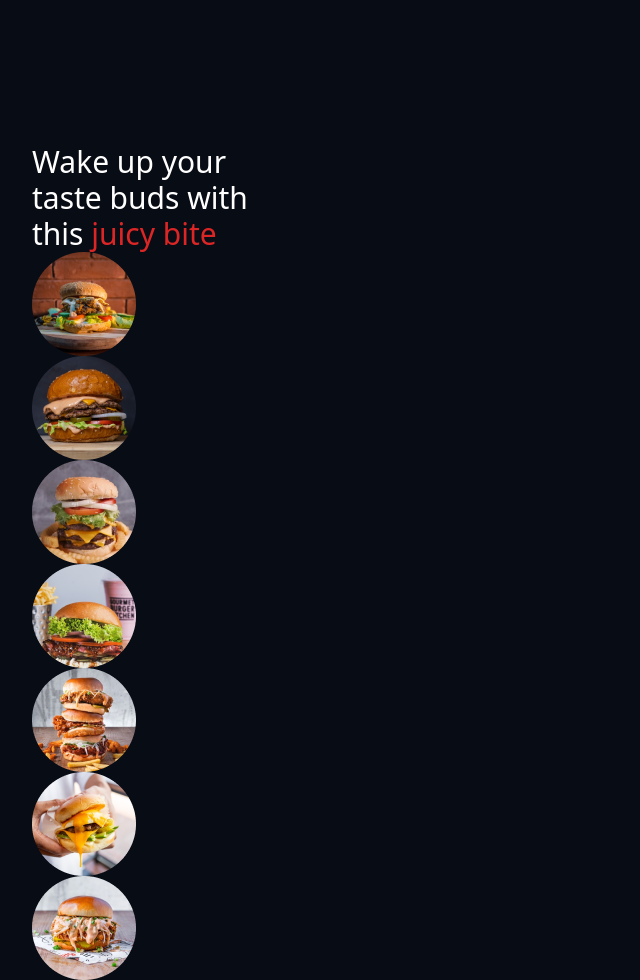
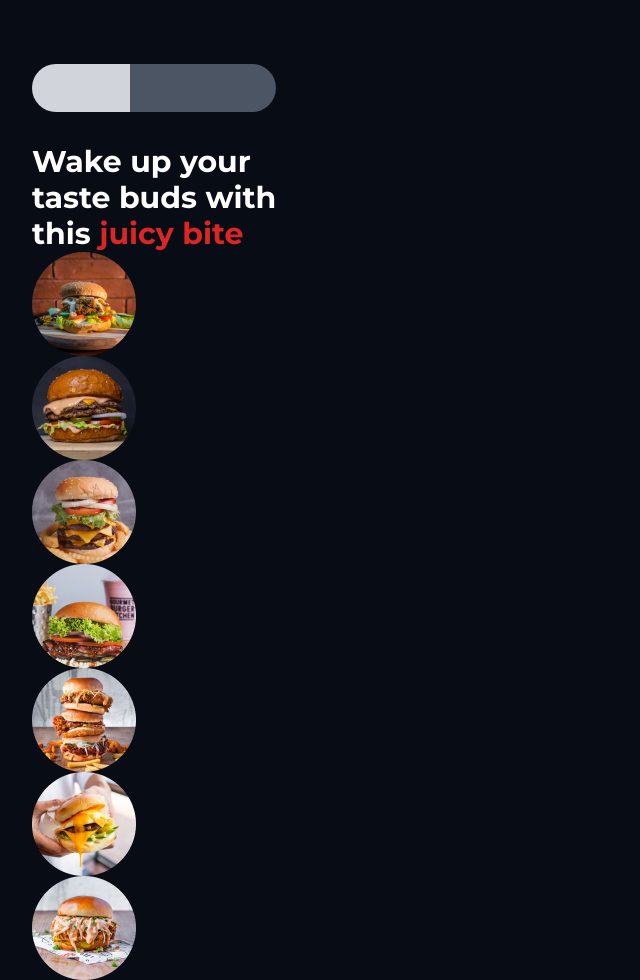
Before and after one commit to elamuhombe/gomycode-50-design-challenges, a plain HTML site: page 04.juicy-bite/index.html in a window 1280 px wide. Shown: the whole page, without its empty margins (0-640 px from the left). Drawn offline with nearby package versions, Linux system fonts and the light colour scheme.

Commit message:
feat: Add custom gradient background style

```diff
--- a/04.juicy-bite/src/styles/custom.css
+++ b/04.juicy-bite/src/styles/custom.css
@@ -6,3 +6,12 @@ body{
     background-image: url('./../images/hamburger-background-image.png');
     background-repeat: no-repeat;
 }
+.custom-gradient {
+    background: linear-gradient(to right, #d1d5db 40%, #4b5563 40%);
+
+}
+.font-montserrat {
+    font-family: 'Montserrat', sans-serif;
+    font-weight: bolder;
+
+}
```
